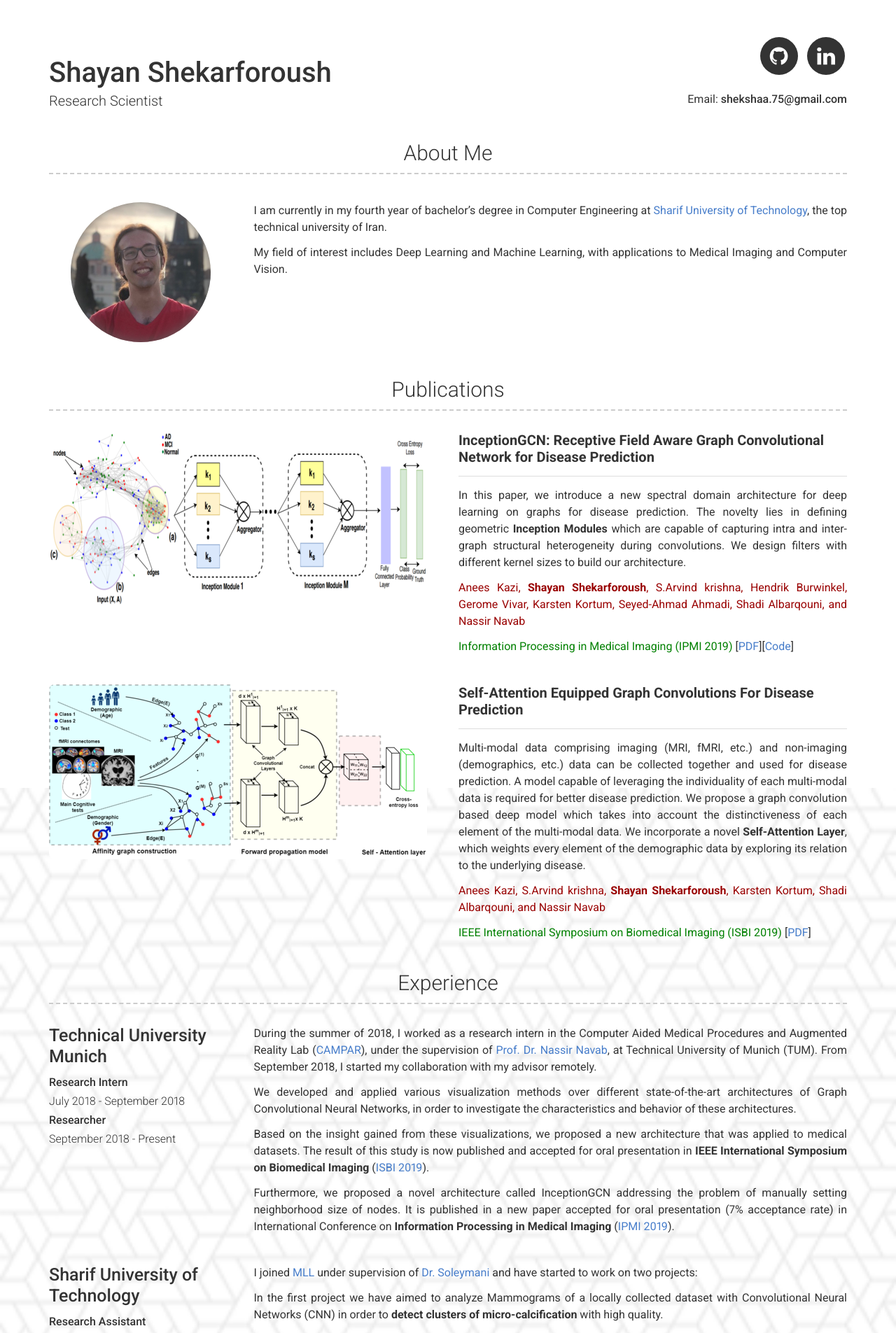
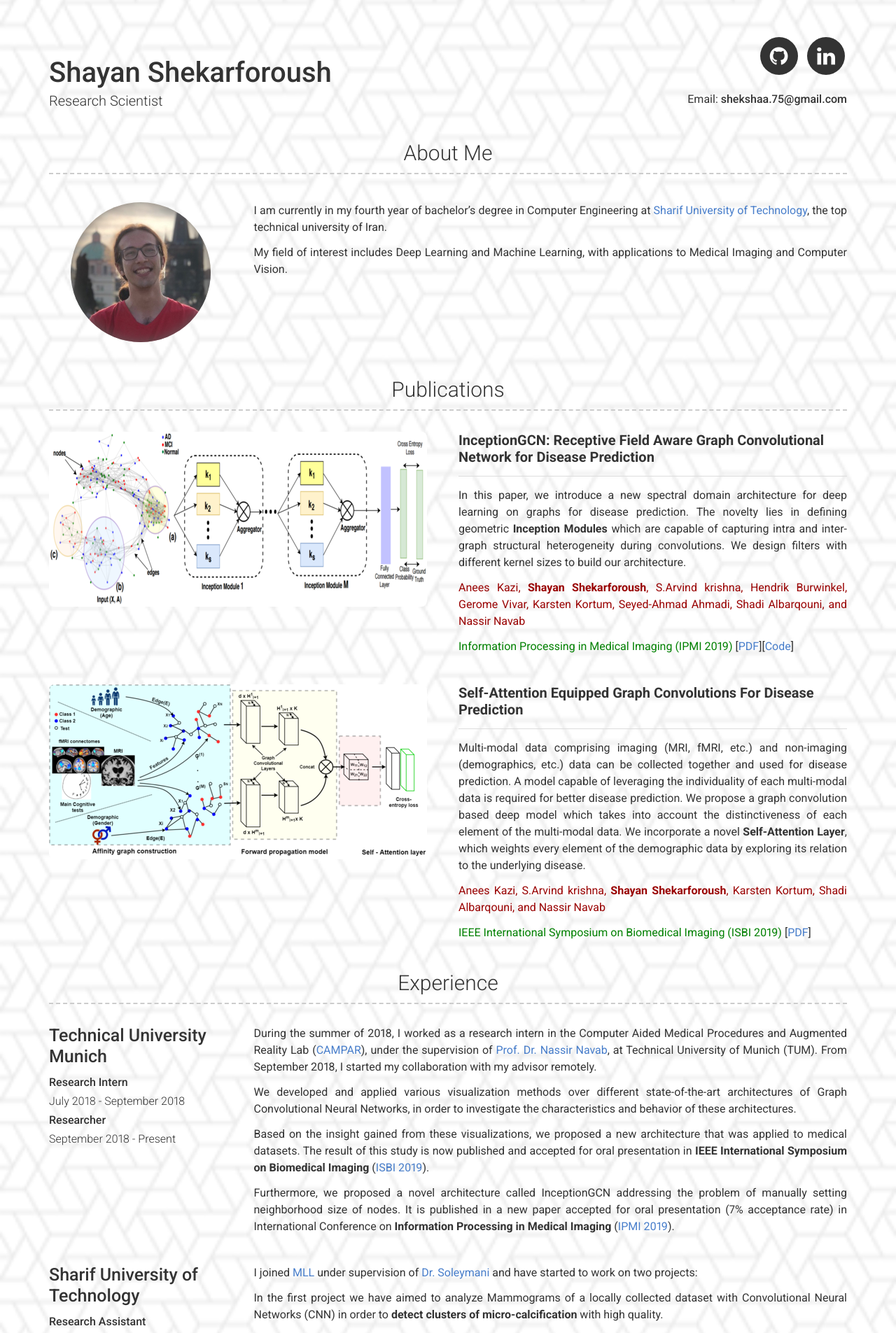
Before and after one commit to shekshaa/shekshaa.github.io, a Jekyll site: the page built from index.md, in a window 1280 px wide. Shown: the top 1905 px of the page at 70% size. Built offline with Jekyll 4.4.1, drawn with Linux system fonts in a browser that asks for light colours.

Commit message:
Update type.scss

```diff
--- a/_sass/type.scss
+++ b/_sass/type.scss
@@ -5,7 +5,7 @@ body {
   font-size: 1em;
   line-height: 1.5;
   background-position: center; /* Center the image */
-  background-repeat: no-repeat; /* Do not repeat the image */
+  background-repeat: repeat; /* Do not repeat the image */
   background-size: contain; /* Resize the background image to cover the entire container */
   @media print {
     font-size: 0.9em;
```
